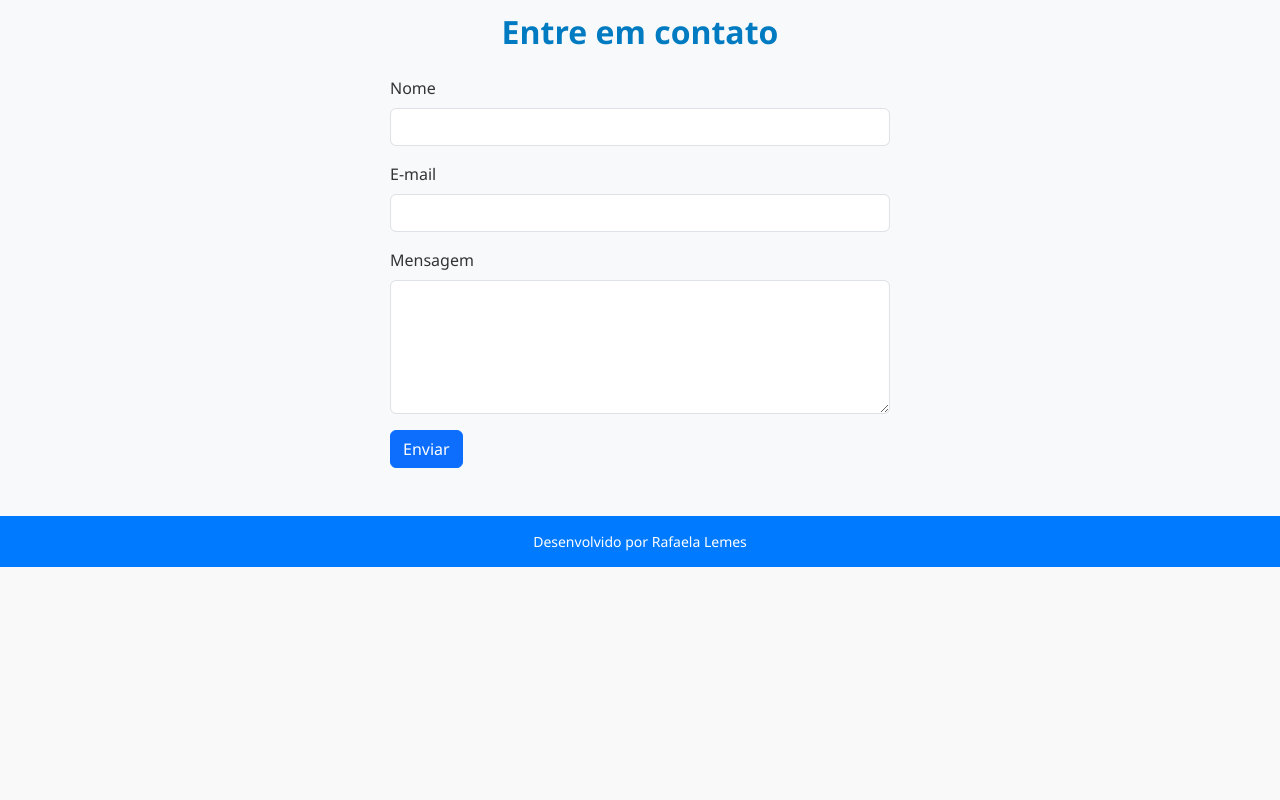
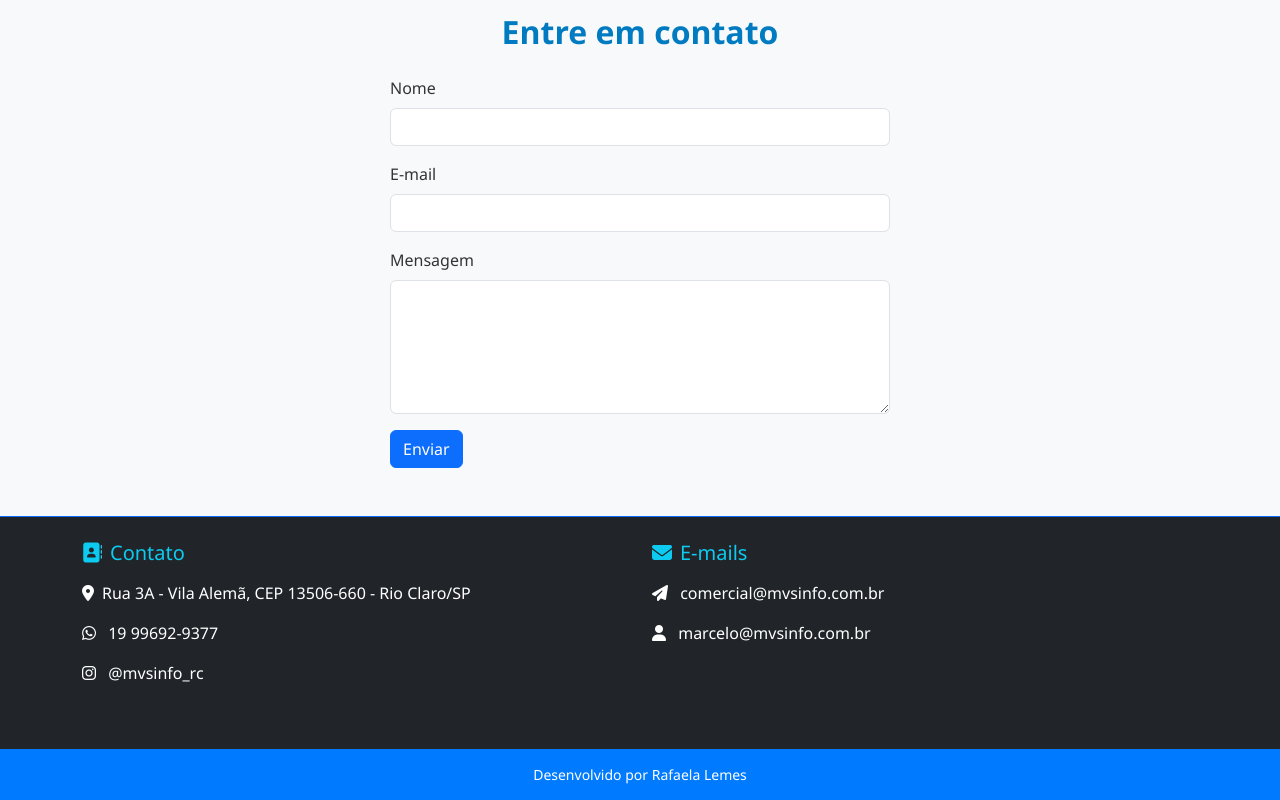
Before and after one commit to LemesdeMorais/landing_page_MVSinfo, a plain HTML site: page MVSinfo/Projeto/index.html in a window 1280 px wide. Shown: the part 1940-2740 px from the top of the page. Before the commit the page ends 2507 px from the top, so only its background shows below. Drawn offline with nearby package versions, Linux system fonts and the light colour scheme.

Commit message:
campo contato
adicionais de contato

```diff
--- a/MVSinfo/Projeto/index.html
+++ b/MVSinfo/Projeto/index.html
@@ -7,6 +7,7 @@
     <title>MVS Info</title>
     <link href="https://cdn.jsdelivr.net/npm/bootstrap@5.3.2/dist/css/bootstrap.min.css" rel="stylesheet">
     <script src="https://cdn.jsdelivr.net/npm/bootstrap@5.3.2/dist/js/bootstrap.bundle.min.js"></script>
+    <link rel="stylesheet" href="https://cdnjs.cloudflare.com/ajax/libs/font-awesome/6.5.0/css/all.min.css">
     <link rel="stylesheet" href="css/styles.css">
     <style>
         /* Estilo para o carrossel estilo film strip */
@@ -460,6 +461,43 @@
     </script>
     </script>
 
+    <section class="bg-dark text-white py-4 border-top border-primary">
+        <div class="container">
+            <div class="row text-center text-md-start">
+                <!-- Coluna 1: Endereço, WhatsApp e Instagram -->
+                <div class="col-md-6 mb-4">
+                    <h5 class="text-info mb-3"><i class="fas fa-address-book me-2"></i>Contato</h5>
+                    <p><i class="fas fa-map-marker-alt me-2"></i>Rua 3A - Vila Alemã, CEP 13506-660 - Rio Claro/SP</p>
+                    <p>
+                        <i class="fab fa-whatsapp me-2"></i>
+                        <a href="https://wa.me/5519996929377" class="text-white text-decoration-none">19 99692-9377</a>
+                    </p>
+                    <p>
+                        <i class="fab fa-instagram me-2"></i>
+                        <a href="https://instagram.com/mvsinfo_rc" target="_blank"
+                            class="text-white text-decoration-none">@mvsinfo_rc</a>
+                    </p>
+                </div>
+
+                <!-- Coluna 2: E-mails -->
+                <div class="col-md-6 mb-4">
+                    <h5 class="text-info mb-3"><i class="fas fa-envelope me-2"></i>E-mails</h5>
+                    <p>
+                        <i class="fas fa-paper-plane me-2"></i>
+                        <a href="mailto:comercial@mvsinfo.com.br"
+                            class="text-white text-decoration-none">comercial@mvsinfo.com.br</a>
+                    </p>
+                    <p>
+                        <i class="fas fa-user me-2"></i>
+                        <a href="mailto:marcelo@mvsinfo.com.br"
+                            class="text-white text-decoration-none">marcelo@mvsinfo.com.br</a>
+                    </p>
+                </div>
+            </div>
+        </div>
+    </section>
+
+
     <footer>
         Desenvolvido por <a href="#" target="_blank">Rafaela Lemes</a>
     </footer>
```
